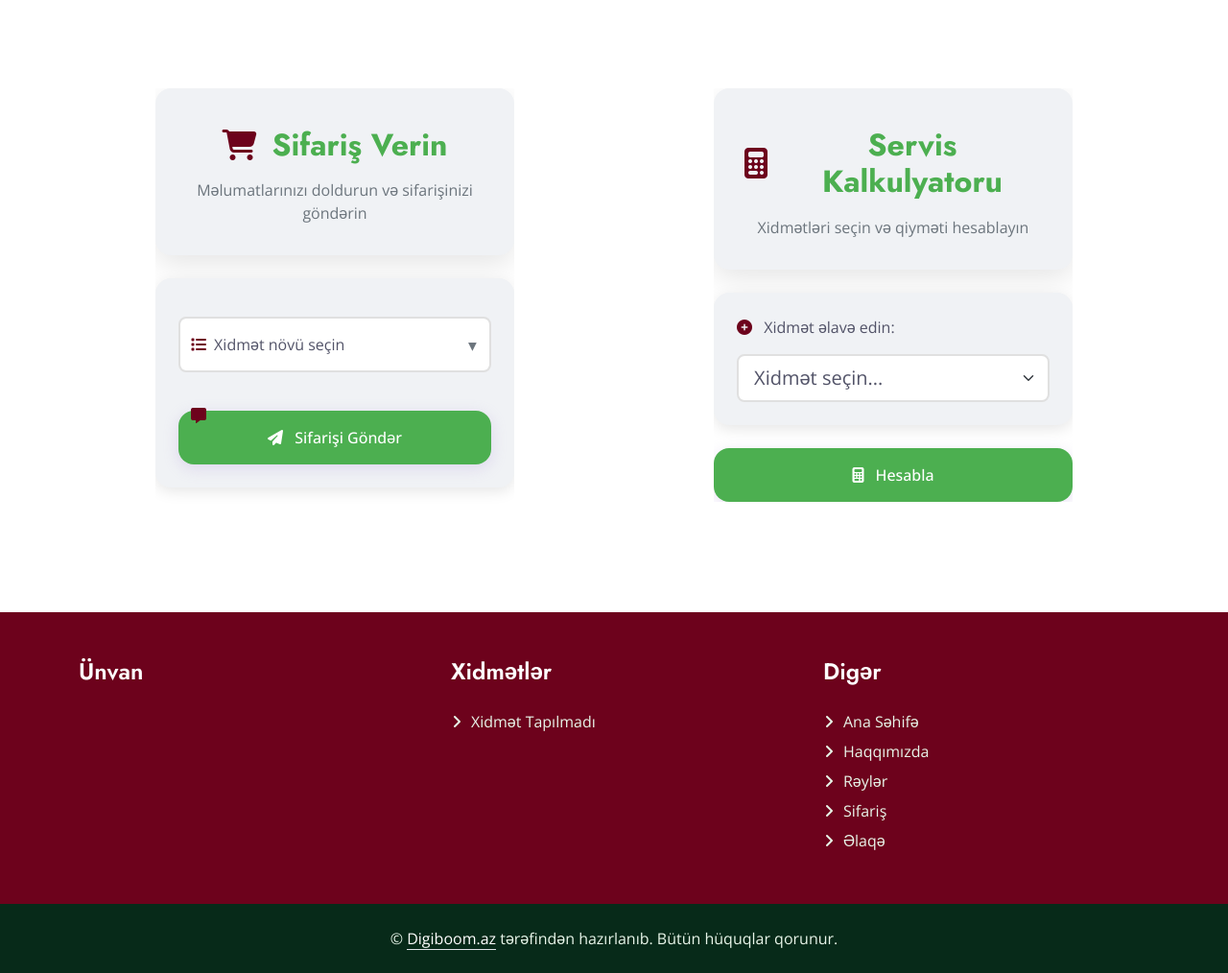
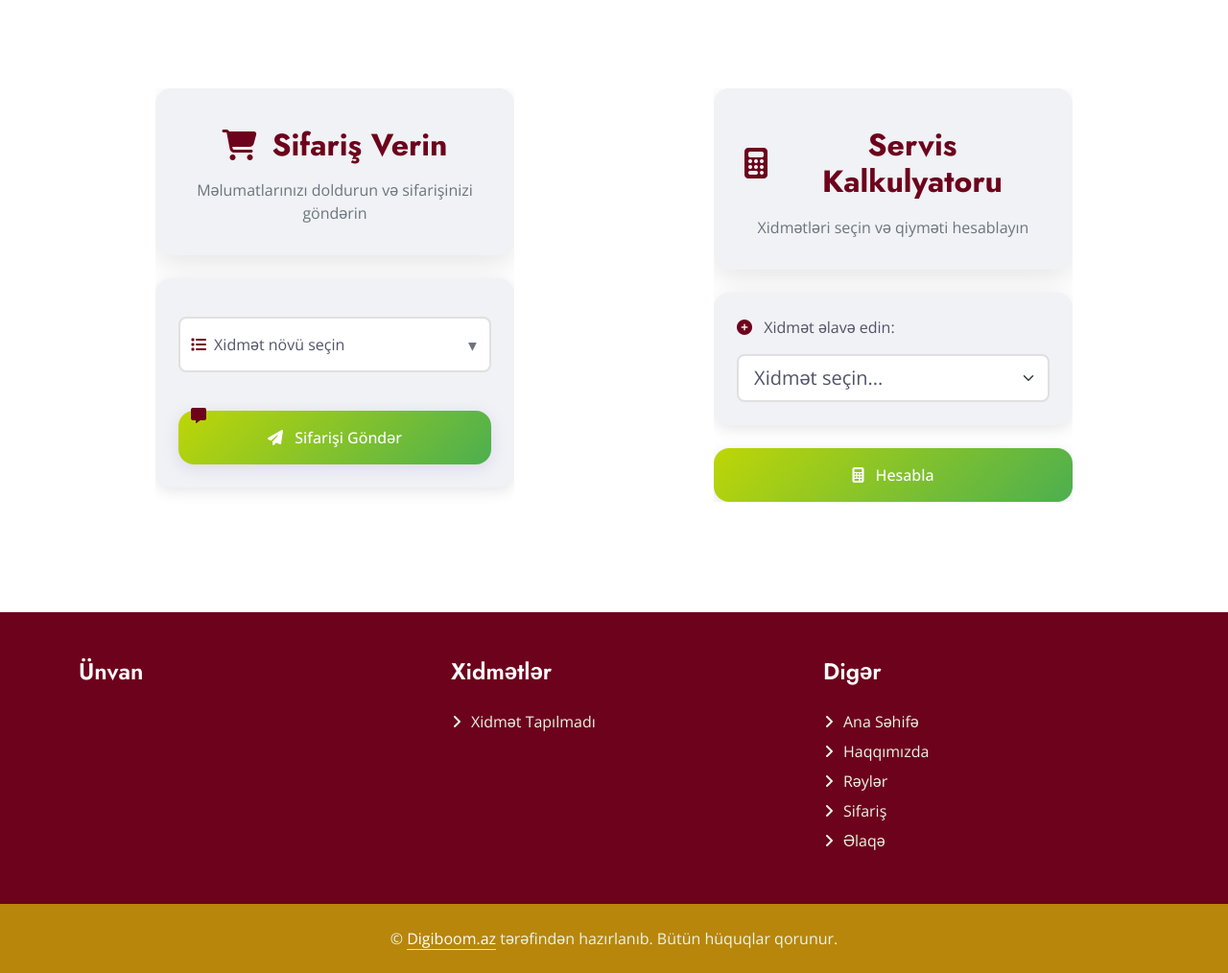
Before and after one commit to MusfiqEmirov/Temizxali, a Django app: template temizxali/templates/contact.html in a window 1280 px wide. Shown: the part 453-1467 px from the top of the page at 96% size. Run offline with Django 5.2, Linux system fonts and the light colour scheme; the template is opened without the code that fills it, so the values that code supplies are empty; some libraries are stand-ins or nearby versions.

Commit message:
front updated

```diff
--- a/docker-compose.yaml
+++ b/docker-compose.yaml
@@ -30,7 +30,7 @@ services:
       POSTGRES_PASSWORD: ${POSTGRES_PASSWORD}
       POSTGRES_HOST: ${POSTGRES_HOST}
       POSTGRES_PORT: ${POSTGRES_PORT}
-      DEBUG: ${DEBUG:-True}
+      DEBUG: ${DEBUG}
       SECRET_KEY: ${SECRET_KEY}
       ALLOWED_HOSTS: ${ALLOWED_HOSTS:-localhost,127.0.0.1}
       ADMIN_URL: ${ADMIN_URL}
--- a/temizxali/static/css/calculator.css
+++ b/temizxali/static/css/calculator.css
@@ -26,7 +26,6 @@ body {
 }
 
 .header-title {
-  color: #4caf50;
   font-weight: bold;
   font-size: 2rem;
   margin: 0.5rem 0;
@@ -96,7 +95,7 @@ body {
 }
 
 .btn-calculate {
-  background: linear-gradient(135deg, #4caf50 0%, #4caf50 100%);
+  background: linear-gradient(135deg, #bed606 0%, #4caf50 100%);
   color: white;
   font-weight: 600;
   padding: 1rem;
--- a/temizxali/templates/about.html
+++ b/temizxali/templates/about.html
@@ -374,7 +374,7 @@
     <!-- Footer End -->
 
     <!-- Copyright Start -->
-    <div class="container-fluid copyright py-4">
+    <div class="container-fluid copyright py-4" style="background-color: darkgoldenrod !important;">
         <div class="container">
             <div class="row">
                 <div class="col-md-6 text-center  mb-3 mb-md-0" style="margin: auto;">
--- a/temizxali/templates/comment_add.html
+++ b/temizxali/templates/comment_add.html
@@ -342,7 +342,7 @@
     <!-- Footer End -->
 
         <!-- Copyright Start -->
-    <div class="container-fluid copyright py-4">
+    <div class="container-fluid copyright py-4" style="background-color: darkgoldenrod !important;">
         <div class="container">
             <div class="row">
                 <div class="col-md-6 text-center  mb-3 mb-md-0" style="margin: auto;">
--- a/temizxali/templates/contact.html
+++ b/temizxali/templates/contact.html
@@ -490,7 +490,7 @@
     <!-- Footer End -->
 
     <!-- Copyright Start -->
-    <div class="container-fluid copyright py-4">
+    <div class="container-fluid copyright py-4" style="background-color: darkgoldenrod !important;">
         <div class="container">
             <div class="row justify-content-center">
                 <div class="col-12 text-center copyright-center">
--- a/temizxali/templates/service_detail_page.html
+++ b/temizxali/templates/service_detail_page.html
@@ -503,7 +503,7 @@
     <!-- Footer End -->
 
     <!-- Copyright Start -->
-    <div class="container-fluid copyright py-4">
+    <div class="container-fluid copyright py-4" style="background-color: darkgoldenrod !important;">
         <div class="container">
             <div class="row">
                 <div class="col-md-6 text-center mb-3 mb-md-0" style="margin: auto;">
--- a/temizxali/templates/testimonial.html
+++ b/temizxali/templates/testimonial.html
@@ -286,7 +286,7 @@
     <!-- Footer End -->
 
     <!-- Copyright Start -->
-    <div class="container-fluid copyright py-4">
+    <div class="container-fluid copyright py-4" style="background-color: darkgoldenrod !important;">
         <div class="container">
             <div class="row">
                 <div class="col-md-6 text-center text-md-start mb-3 mb-md-0">
```
Also changed, not shown: temizxali/temizxali/settings.py (+4 -3 lines).
